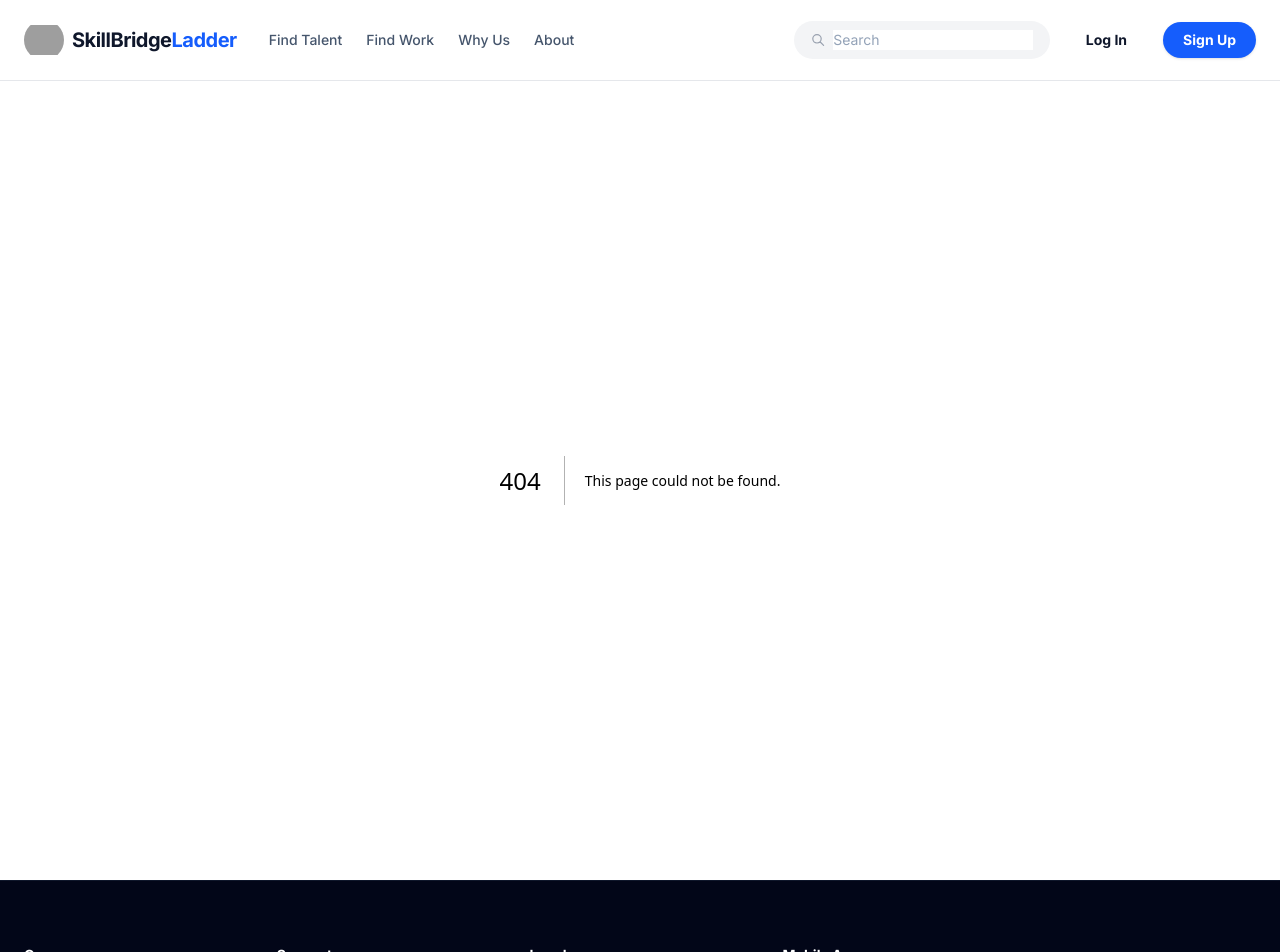
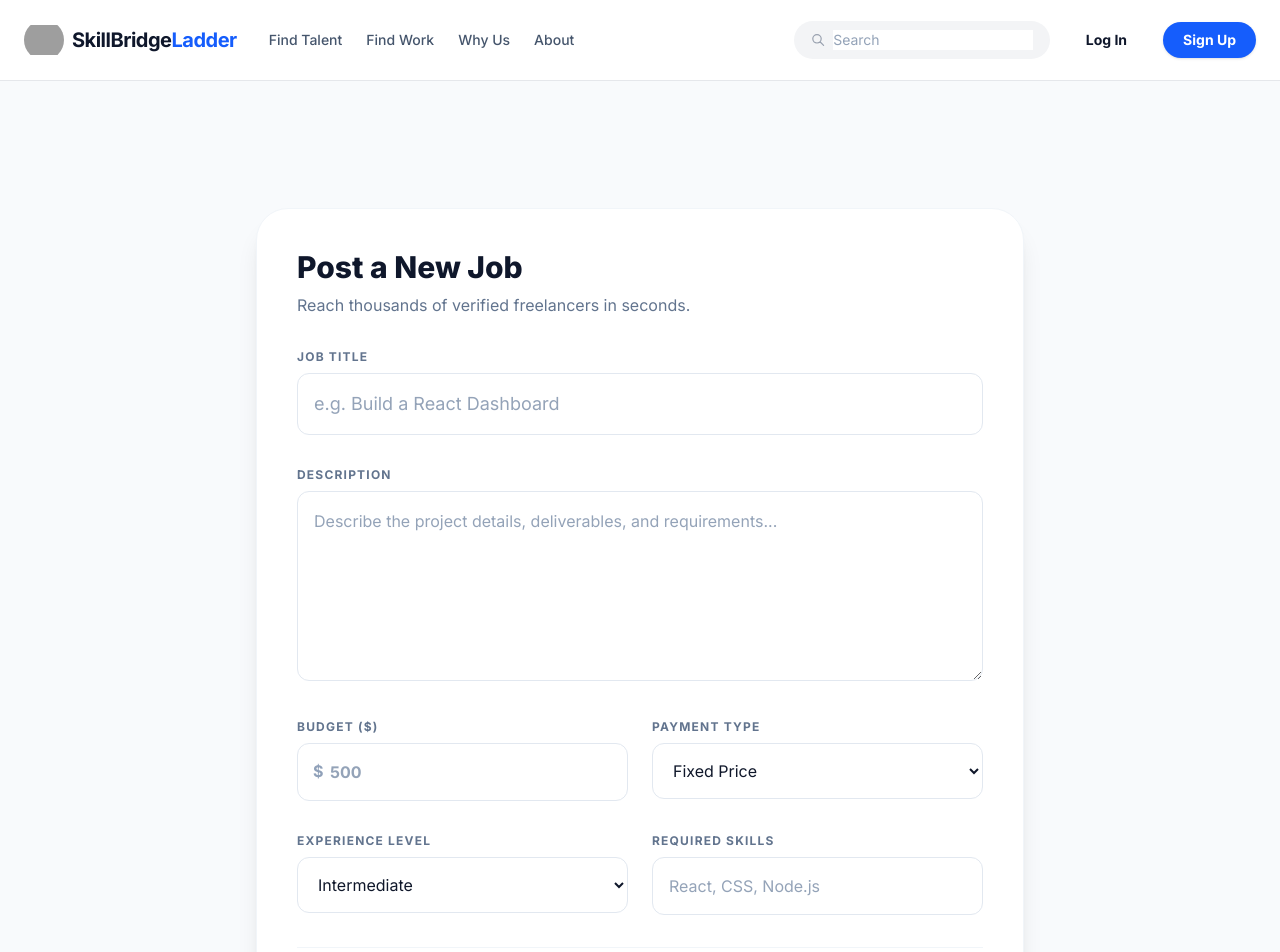
Before and after one commit to skillbridgeladder-commits/skill-bridge-ladder, a Next.js app: page /client/dashboard/post-job in a window 1280 px wide. Before the commit this address had no page. Shown: the top 952 px of the page. Built offline with nearby package versions, Linux system fonts and the light colour scheme; no server answers; grey boxes are pictures that could not be loaded.

Commit message:
Fix text visibility and login loop

```diff
--- /dev/null
+++ b/app/client/dashboard/post-job/page.tsx
@@ -0,0 +1,175 @@
+'use client'
+import { useState } from 'react'
+import { useRouter } from 'next/navigation'
+import { supabase } from '@/app/lib/supabaseClient'
+
+export default function PostJob() {
+  const [loading, setLoading] = useState(false)
+  const router = useRouter()
+
+  // Form State
+  const [title, setTitle] = useState('')
+  const [description, setDescription] = useState('')
+  const [budget, setBudget] = useState('')
+  const [budgetType, setBudgetType] = useState('Fixed Price') // Fixed or Hourly
+  const [experience, setExperience] = useState('Intermediate')
+  const [skills, setSkills] = useState('') // Comma separated string
+
+  const handleSubmit = async (e: any) => {
+    e.preventDefault()
+    setLoading(true)
+
+    try {
+      // 1. Get Current User
+      const { data: { user } } = await supabase.auth.getUser()
+      if (!user) throw new Error("You must be logged in.")
+
+      // 2. Prepare Skills Array (Convert string "React, CSS" to ["React", "CSS"])
+      const skillsArray = skills.split(',').map(s => s.trim()).filter(s => s.length > 0)
+
+      // 3. Insert into Database
+      const { error } = await supabase
+        .from('jobs')
+        .insert({
+          client_id: user.id,
+          title,
+          description,
+          budget: parseFloat(budget),
+          budget_type: budgetType,
+          experience_level: experience,
+          skills: skillsArray,
+          status: 'open',
+          created_at: new Date().toISOString()
+        })
+
+      if (error) throw error
+
+      // 4. Success
+      router.push('/client/dashboard')
+
+    } catch (error: any) {
+      alert('Error: ' + error.message)
+    } finally {
+      setLoading(false)
+    }
+  }
+
+  return (
+    <div className="min-h-screen bg-slate-50 pt-32 pb-20 px-6 font-sans text-slate-900">
+      <div className="max-w-3xl mx-auto">
+
+        <div className="bg-white p-10 rounded-[2rem] shadow-xl border border-slate-100">
+          <div className="mb-8">
+            <h1 className="text-3xl font-extrabold text-slate-900 mb-2">Post a New Job</h1>
+            <p className="text-slate-500">Reach thousands of verified freelancers in seconds.</p>
+          </div>
+
+          <form onSubmit={handleSubmit} className="space-y-8">
+
+            {/* Title */}
+            <div>
+              <label className="block text-xs font-bold text-slate-500 uppercase tracking-widest mb-2">Job Title</label>
+              <input
+                type="text"
+                required
+                className="w-full p-4 border border-slate-200 rounded-xl outline-none focus:ring-2 focus:ring-blue-500 text-slate-900 font-bold text-lg placeholder:font-normal bg-white"
+                placeholder="e.g. Build a React Dashboard"
+                value={title}
+                onChange={e => setTitle(e.target.value)}
+              />
+            </div>
+
+            {/* Description */}
+            <div>
+              <label className="block text-xs font-bold text-slate-500 uppercase tracking-widest mb-2">Description</label>
+              <textarea
+                required
+                rows={6}
+                className="w-full p-4 border border-slate-200 rounded-xl outline-none focus:ring-2 focus:ring-blue-500 text-slate-900 leading-relaxed bg-white"
+                placeholder="Describe the project details, deliverables, and requirements..."
+                value={description}
+                onChange={e => setDescription(e.target.value)}
+              />
+            </div>
+
+            {/* Two Column Row */}
+            <div className="grid md:grid-cols-2 gap-6">
+
+              {/* Budget */}
+              <div>
+                <label className="block text-xs font-bold text-slate-500 uppercase tracking-widest mb-2">Budget ($)</label>
+                <div className="relative">
+                  <span className="absolute left-4 top-4 text-slate-400 font-bold">$</span>
+                  <input
+                    type="number"
+                    required
+                    className="w-full pl-8 p-4 border border-slate-200 rounded-xl outline-none focus:ring-2 focus:ring-blue-500 text-slate-900 font-bold bg-white"
+                    placeholder="500"
+                    value={budget}
+                    onChange={e => setBudget(e.target.value)}
+                  />
+                </div>
+              </div>
+
+              {/* Budget Type */}
+              <div>
+                <label className="block text-xs font-bold text-slate-500 uppercase tracking-widest mb-2">Payment Type</label>
+                <select
+                  className="w-full p-4 border border-slate-200 rounded-xl outline-none focus:ring-2 focus:ring-blue-500 text-slate-900 bg-white"
+                  value={budgetType}
+                  onChange={e => setBudgetType(e.target.value)}
+                >
+                  <option>Fixed Price</option>
+                  <option>Hourly Rate</option>
+                </select>
+              </div>
+            </div>
+
+            {/* Experience & Skills */}
+            <div className="grid md:grid-cols-2 gap-6">
+              <div>
+                <label className="block text-xs font-bold text-slate-500 uppercase tracking-widest mb-2">Experience Level</label>
+                <select
+                  className="w-full p-4 border border-slate-200 rounded-xl outline-none focus:ring-2 focus:ring-blue-500 text-slate-900 bg-white"
+                  value={experience}
+                  onChange={e => setExperience(e.target.value)}
+                >
+                  <option>Entry Level</option>
+                  <option>Intermediate</option>
+                  <option>Expert</option>
+                </select>
+              </div>
+
+              <div>
+                <label className="block text-xs font-bold text-slate-500 uppercase tracking-widest mb-2">Required Skills</label>
+                <input
+                  type="text"
+                  required
+                  className="w-full p-4 border border-slate-200 rounded-xl outline-none focus:ring-2 focus:ring-blue-500 text-slate-900 bg-white"
+                  placeholder="React, CSS, Node.js"
+                  value={skills}
+                  onChange={e => setSkills(e.target.value)}
+                />
+              </div>
+            </div>
+
+            {/* Submit */}
+            <div className="pt-6 border-t border-slate-100 flex justify-end gap-4">
+              <button type="button" onClick={() => router.back()} className="px-6 py-3 font-bold text-slate-500 hover:bg-slate-50 rounded-xl transition">
+                Cancel
+              </button>
+              <button
+                type="submit"
+                disabled={loading}
+                className="bg-blue-600 text-white px-10 py-3 rounded-xl font-bold hover:bg-blue-700 transition shadow-lg shadow-blue-200 disabled:opacity-50"
+              >
+                {loading ? 'Posting...' : 'Post Job Now'}
+              </button>
+            </div>
+
+          </form>
+        </div>
+      </div>
+    </div>
+  )
+}
```
